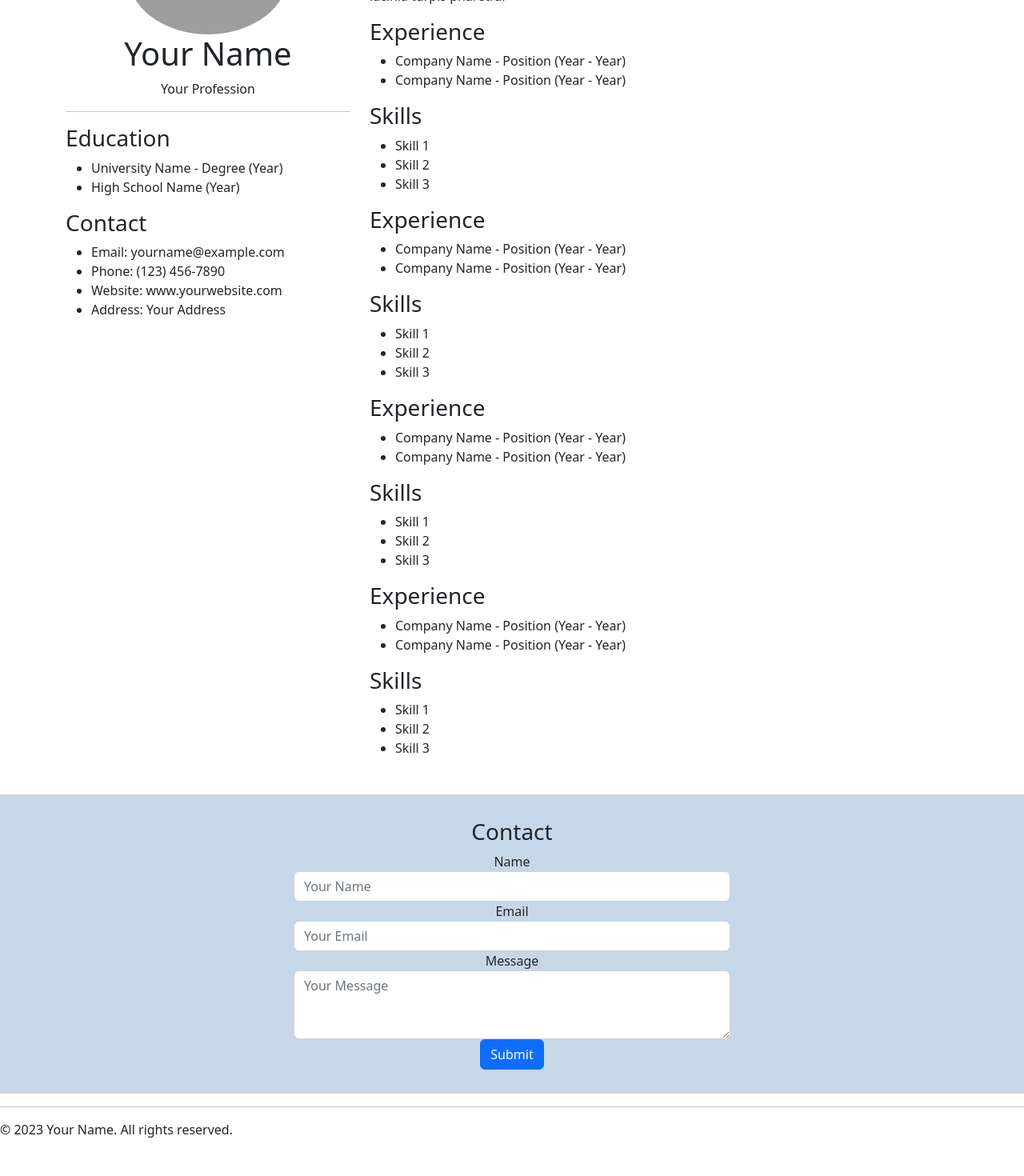
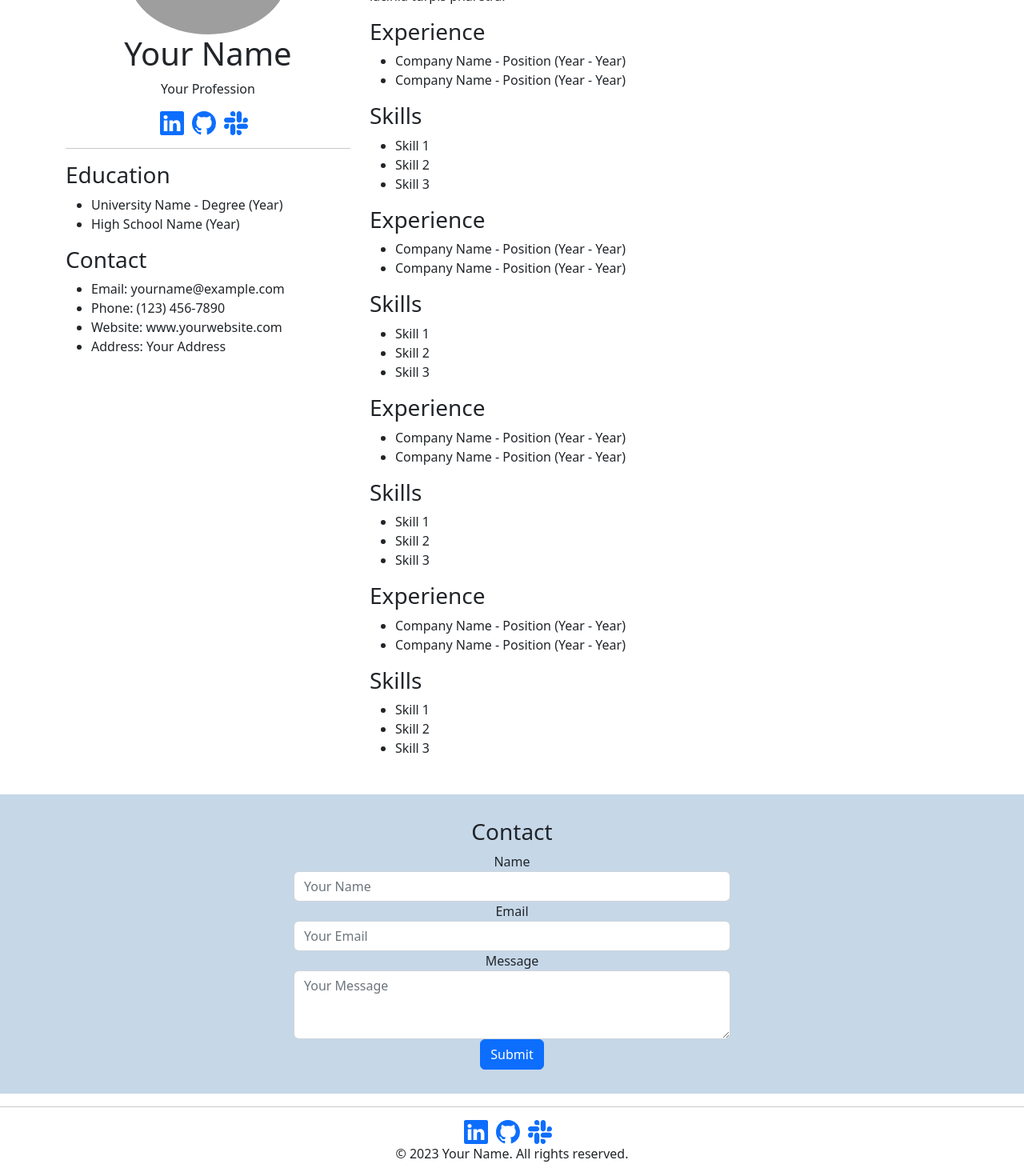
Before and after one commit to montheooo/Resume, an Angular app: page / in a window 1280 px wide. Shown: the part 193-1663 px from the top of the page at 80% size. Before the commit the page ends 1633 px from the top, so only its background shows below. Built offline with nearby package versions, Linux system fonts and the light colour scheme; grey boxes are pictures that could not be loaded.

Commit message:
adding social media icons (bootstrap-icons + font)

```diff
--- a/package.json
+++ b/package.json
@@ -18,7 +18,12 @@
     "@angular/platform-browser": "^15.2.0",
     "@angular/platform-browser-dynamic": "^15.2.0",
     "@angular/router": "^15.2.0",
+    "@fortawesome/angular-fontawesome": "^0.12.1",
+    "@fortawesome/fontawesome-svg-core": "^6.4.0",
+    "@fortawesome/free-solid-svg-icons": "^6.4.0",
     "bootstrap": "^5.2.3",
+    "bootstrap-icons": "^1.10.5",
+    "fontawesome": "^5.6.3",
     "rxjs": "~7.8.0",
     "tslib": "^2.3.0",
     "zone.js": "~0.12.0"
--- a/src/app/app.component.css
+++ b/src/app/app.component.css
@@ -20,3 +20,11 @@
   padding: 30px;
 
 }
+
+
+.social-media-links {
+  display: inline-block;
+  margin-right: 10px;
+  width: 30px;
+  height: 30px;
+}
--- a/src/app/app.component.html
+++ b/src/app/app.component.html
@@ -42,6 +42,29 @@
 
       <h1 class="text-center">Your Name</h1>
       <p class="text-center">Your Profession</p>
+
+      <!--Icons social Media-->
+      <div class="container text-center">
+
+        <a  href="https://www.linkedin.com/in/montheooo/" target="_blank">
+          <svg xmlns="http://www.w3.org/2000/svg"  fill="currentColor" class="bi bi-linkedin social-media-links" viewBox="0 0 16 16">
+            <path d="M0 1.146C0 .513.526 0 1.175 0h13.65C15.474 0 16 .513 16 1.146v13.708c0 .633-.526 1.146-1.175 1.146H1.175C.526 16 0 15.487 0 14.854V1.146zm4.943 12.248V6.169H2.542v7.225h2.401zm-1.2-8.212c.837 0 1.358-.554 1.358-1.248-.015-.709-.52-1.248-1.342-1.248-.822 0-1.359.54-1.359 1.248 0 .694.521 1.248 1.327 1.248h.016zm4.908 8.212V9.359c0-.216.016-.432.08-.586.173-.431.568-.878 1.232-.878.869 0 1.216.662 1.216 1.634v3.865h2.401V9.25c0-2.22-1.184-3.252-2.764-3.252-1.274 0-1.845.7-2.165 1.193v.025h-.016a5.54 5.54 0 0 1 .016-.025V6.169h-2.4c.03.678 0 7.225 0 7.225h2.4z"/>
+          </svg>
+        </a>
+        <a  href="https://github.com/montheooo" target="_blank">
+          <svg xmlns="http://www.w3.org/2000/svg"  fill="currentColor" class="bi bi-github social-media-links" viewBox="0 0 16 16">
+            <path d="M8 0C3.58 0 0 3.58 0 8c0 3.54 2.29 6.53 5.47 7.59.4.07.55-.17.55-.38 0-.19-.01-.82-.01-1.49-2.01.37-2.53-.49-2.69-.94-.09-.23-.48-.94-.82-1.13-.28-.15-.68-.52-.01-.53.63-.01 1.08.58 1.23.82.72 1.21 1.87.87 2.33.66.07-.52.28-.87.51-1.07-1.78-.2-3.64-.89-3.64-3.95 0-.87.31-1.59.82-2.15-.08-.2-.36-1.02.08-2.12 0 0 .67-.21 2.2.82.64-.18 1.32-.27 2-.27.68 0 1.36.09 2 .27 1.53-1.04 2.2-.82 2.2-.82.44 1.1.16 1.92.08 2.12.51.56.82 1.27.82 2.15 0 3.07-1.87 3.75-3.65 3.95.29.25.54.73.54 1.48 0 1.07-.01 1.93-.01 2.2 0 .21.15.46.55.38A8.012 8.012 0 0 0 16 8c0-4.42-3.58-8-8-8z"/>
+          </svg>
+        </a>
+
+        <a  href="https://app.slack.com/" target="_blank">
+          <svg xmlns="http://www.w3.org/2000/svg" fill="currentColor" class="bi bi-slack social-media-links" viewBox="0 0 16 16">
+            <path d="M3.362 10.11c0 .926-.756 1.681-1.681 1.681S0 11.036 0 10.111C0 9.186.756 8.43 1.68 8.43h1.682v1.68zm.846 0c0-.924.756-1.68 1.681-1.68s1.681.756 1.681 1.68v4.21c0 .924-.756 1.68-1.68 1.68a1.685 1.685 0 0 1-1.682-1.68v-4.21zM5.89 3.362c-.926 0-1.682-.756-1.682-1.681S4.964 0 5.89 0s1.68.756 1.68 1.68v1.682H5.89zm0 .846c.924 0 1.68.756 1.68 1.681S6.814 7.57 5.89 7.57H1.68C.757 7.57 0 6.814 0 5.89c0-.926.756-1.682 1.68-1.682h4.21zm6.749 1.682c0-.926.755-1.682 1.68-1.682.925 0 1.681.756 1.681 1.681s-.756 1.681-1.68 1.681h-1.681V5.89zm-.848 0c0 .924-.755 1.68-1.68 1.68A1.685 1.685 0 0 1 8.43 5.89V1.68C8.43.757 9.186 0 10.11 0c.926 0 1.681.756 1.681 1.68v4.21zm-1.681 6.748c.926 0 1.682.756 1.682 1.681S11.036 16 10.11 16s-1.681-.756-1.681-1.68v-1.682h1.68zm0-.847c-.924 0-1.68-.755-1.68-1.68 0-.925.756-1.681 1.68-1.681h4.21c.924 0 1.68.756 1.68 1.68 0 .926-.756 1.681-1.68 1.681h-4.21z"/>
+          </svg>
+        </a>
+
+      </div>
+      <!-- End Icons social Media-->
 
       <hr>
 
@@ -145,5 +168,29 @@
   </div>
 </footer>
 <hr>
-<p>&copy; 2023 Your Name. All rights reserved.</p>
+
+<div class="container text-center">
+  <div>
+  <a  href="https://www.linkedin.com/in/montheooo" target="_blank">
+    <svg xmlns="http://www.w3.org/2000/svg"  fill="currentColor" class="bi bi-linkedin social-media-links" viewBox="0 0 16 16">
+      <path d="M0 1.146C0 .513.526 0 1.175 0h13.65C15.474 0 16 .513 16 1.146v13.708c0 .633-.526 1.146-1.175 1.146H1.175C.526 16 0 15.487 0 14.854V1.146zm4.943 12.248V6.169H2.542v7.225h2.401zm-1.2-8.212c.837 0 1.358-.554 1.358-1.248-.015-.709-.52-1.248-1.342-1.248-.822 0-1.359.54-1.359 1.248 0 .694.521 1.248 1.327 1.248h.016zm4.908 8.212V9.359c0-.216.016-.432.08-.586.173-.431.568-.878 1.232-.878.869 0 1.216.662 1.216 1.634v3.865h2.401V9.25c0-2.22-1.184-3.252-2.764-3.252-1.274 0-1.845.7-2.165 1.193v.025h-.016a5.54 5.54 0 0 1 .016-.025V6.169h-2.4c.03.678 0 7.225 0 7.225h2.4z"/>
+    </svg>
+  </a>
+  <a  href="https://github.com/montheooo" target="_blank">
+    <svg xmlns="http://www.w3.org/2000/svg"  fill="currentColor" class="bi bi-github social-media-links" viewBox="0 0 16 16">
+      <path d="M8 0C3.58 0 0 3.58 0 8c0 3.54 2.29 6.53 5.47 7.59.4.07.55-.17.55-.38 0-.19-.01-.82-.01-1.49-2.01.37-2.53-.49-2.69-.94-.09-.23-.48-.94-.82-1.13-.28-.15-.68-.52-.01-.53.63-.01 1.08.58 1.23.82.72 1.21 1.87.87 2.33.66.07-.52.28-.87.51-1.07-1.78-.2-3.64-.89-3.64-3.95 0-.87.31-1.59.82-2.15-.08-.2-.36-1.02.08-2.12 0 0 .67-.21 2.2.82.64-.18 1.32-.27 2-.27.68 0 1.36.09 2 .27 1.53-1.04 2.2-.82 2.2-.82.44 1.1.16 1.92.08 2.12.51.56.82 1.27.82 2.15 0 3.07-1.87 3.75-3.65 3.95.29.25.54.73.54 1.48 0 1.07-.01 1.93-.01 2.2 0 .21.15.46.55.38A8.012 8.012 0 0 0 16 8c0-4.42-3.58-8-8-8z"/>
+    </svg>
+  </a>
+
+  <a  href="https://app.slack.com/" target="_blank">
+    <svg xmlns="http://www.w3.org/2000/svg" fill="currentColor" class="bi bi-slack social-media-links" viewBox="0 0 16 16">
+      <path d="M3.362 10.11c0 .926-.756 1.681-1.681 1.681S0 11.036 0 10.111C0 9.186.756 8.43 1.68 8.43h1.682v1.68zm.846 0c0-.924.756-1.68 1.681-1.68s1.681.756 1.681 1.68v4.21c0 .924-.756 1.68-1.68 1.68a1.685 1.685 0 0 1-1.682-1.68v-4.21zM5.89 3.362c-.926 0-1.682-.756-1.682-1.681S4.964 0 5.89 0s1.68.756 1.68 1.68v1.682H5.89zm0 .846c.924 0 1.68.756 1.68 1.681S6.814 7.57 5.89 7.57H1.68C.757 7.57 0 6.814 0 5.89c0-.926.756-1.682 1.68-1.682h4.21zm6.749 1.682c0-.926.755-1.682 1.68-1.682.925 0 1.681.756 1.681 1.681s-.756 1.681-1.68 1.681h-1.681V5.89zm-.848 0c0 .924-.755 1.68-1.68 1.68A1.685 1.685 0 0 1 8.43 5.89V1.68C8.43.757 9.186 0 10.11 0c.926 0 1.681.756 1.681 1.68v4.21zm-1.681 6.748c.926 0 1.682.756 1.682 1.681S11.036 16 10.11 16s-1.681-.756-1.681-1.68v-1.682h1.68zm0-.847c-.924 0-1.68-.755-1.68-1.68 0-.925.756-1.681 1.68-1.681h4.21c.924 0 1.68.756 1.68 1.68 0 .926-.756 1.681-1.68 1.681h-4.21z"/>
+    </svg>
+  </a>
+
+  </div>
+  <p>&copy; 2023 Your Name. All rights reserved.</p>
+</div>
+
+
 <!--Footer-->
--- a/src/app/app.component.ts
+++ b/src/app/app.component.ts
@@ -1,4 +1,6 @@
 import { Component } from '@angular/core';
+import { faCoffee } from '@fortawesome/free-solid-svg-icons';
+
 
 @Component({
   selector: 'app-root',
@@ -7,4 +9,5 @@ import { Component } from '@angular/core';
 })
 export class AppComponent {
   title = 'resume';
+
 }
--- a/src/app/app.module.ts
+++ b/src/app/app.module.ts
@@ -2,13 +2,15 @@ import { NgModule } from '@angular/core';
 import { BrowserModule } from '@angular/platform-browser';
 
 import { AppComponent } from './app.component';
+import { FontAwesomeModule } from '@fortawesome/angular-fontawesome';
 
 @NgModule({
   declarations: [
     AppComponent
   ],
   imports: [
-    BrowserModule
+    BrowserModule,
+    FontAwesomeModule
   ],
   providers: [],
   bootstrap: [AppComponent]
--- a/src/styles.css
+++ b/src/styles.css
@@ -1,3 +1,4 @@
 /* You can add global styles to this file, and also import other style files */
 
-@import "~bootstrap/dist/css/bootstrap.css"
+@import "~bootstrap/dist/css/bootstrap.css";
+@import "~bootstrap-icons/font/bootstrap-icons.css"
```
Also changed, not shown: 1 other file (tests, documents, lock files or other folders).
